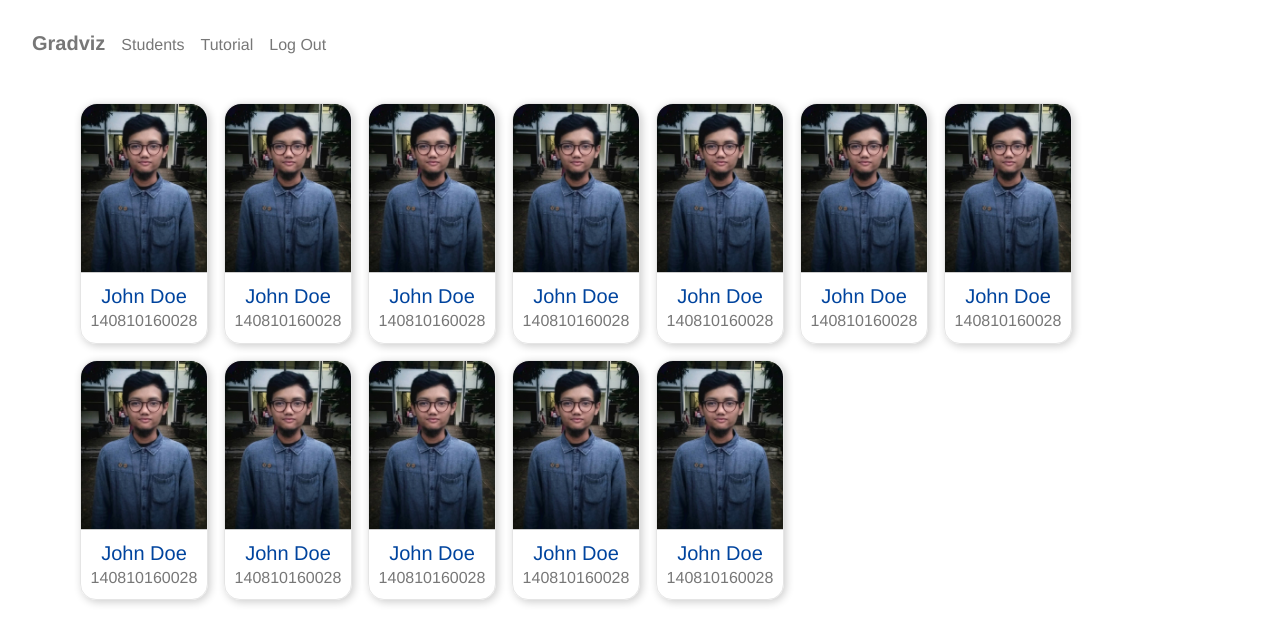
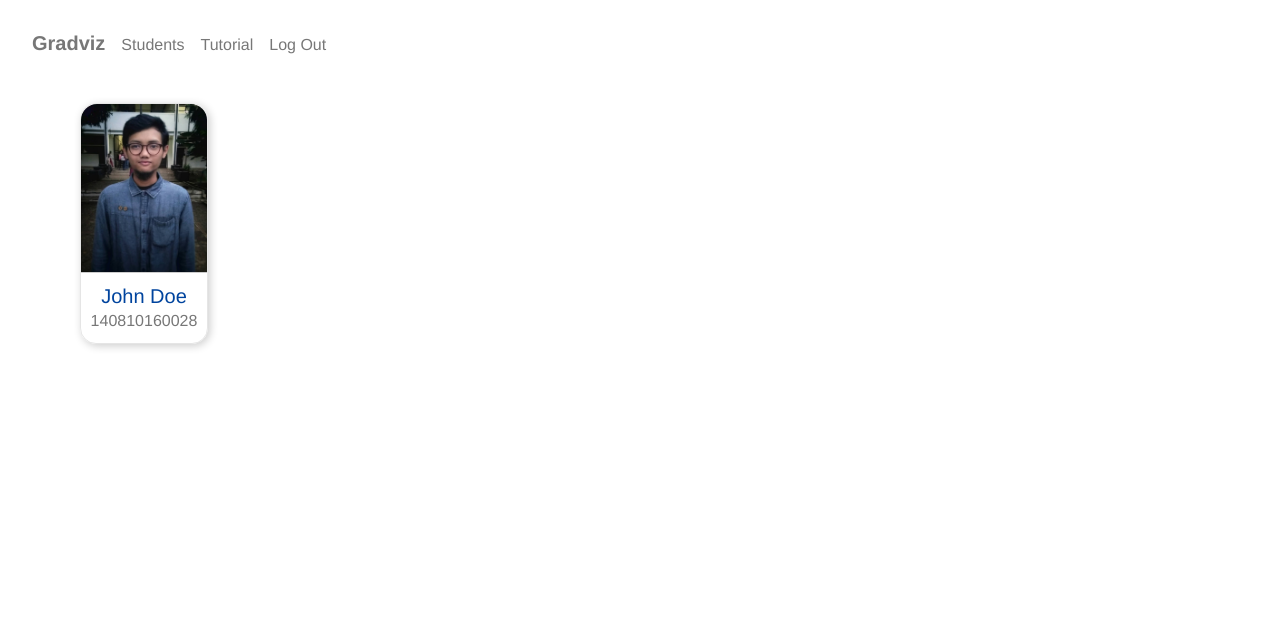
Before and after one commit to fahmifan/grad-viz-react, a React (Create React App) app: page /students in a window 1280 px wide. Shown: the top 644 px of the page. Built offline with nearby package versions, Linux system fonts and the light colour scheme.

Commit message:
passing down onClickedHandler

```diff
--- a/src/containers/Students/Students.js
+++ b/src/containers/Students/Students.js
@@ -1,24 +1,18 @@
 import React, { Component }from 'react';
+import { Route } from 'react-router-dom';
 
 import Student from '../../components/Student/Student';
 
 class Students extends Component {
+
+  onClickHandler = (id) => {
+    this.props.history.push(`/dashboard/${id}`)
+  }
+
   render() {
     return (
       <div className="w-90 center pa2 flex flex-wrap ">
-        <Student />
-        <Student />
-        <Student />
-        <Student />
-        <Student />
-        <Student />
-        <Student />
-        <Student />
-        <Student />
-        <Student />
-        <Student />
-        <Student />
-
+        <Student clicked={() => this.onClickHandler(1)} />
       </div>
     );
   }
```
